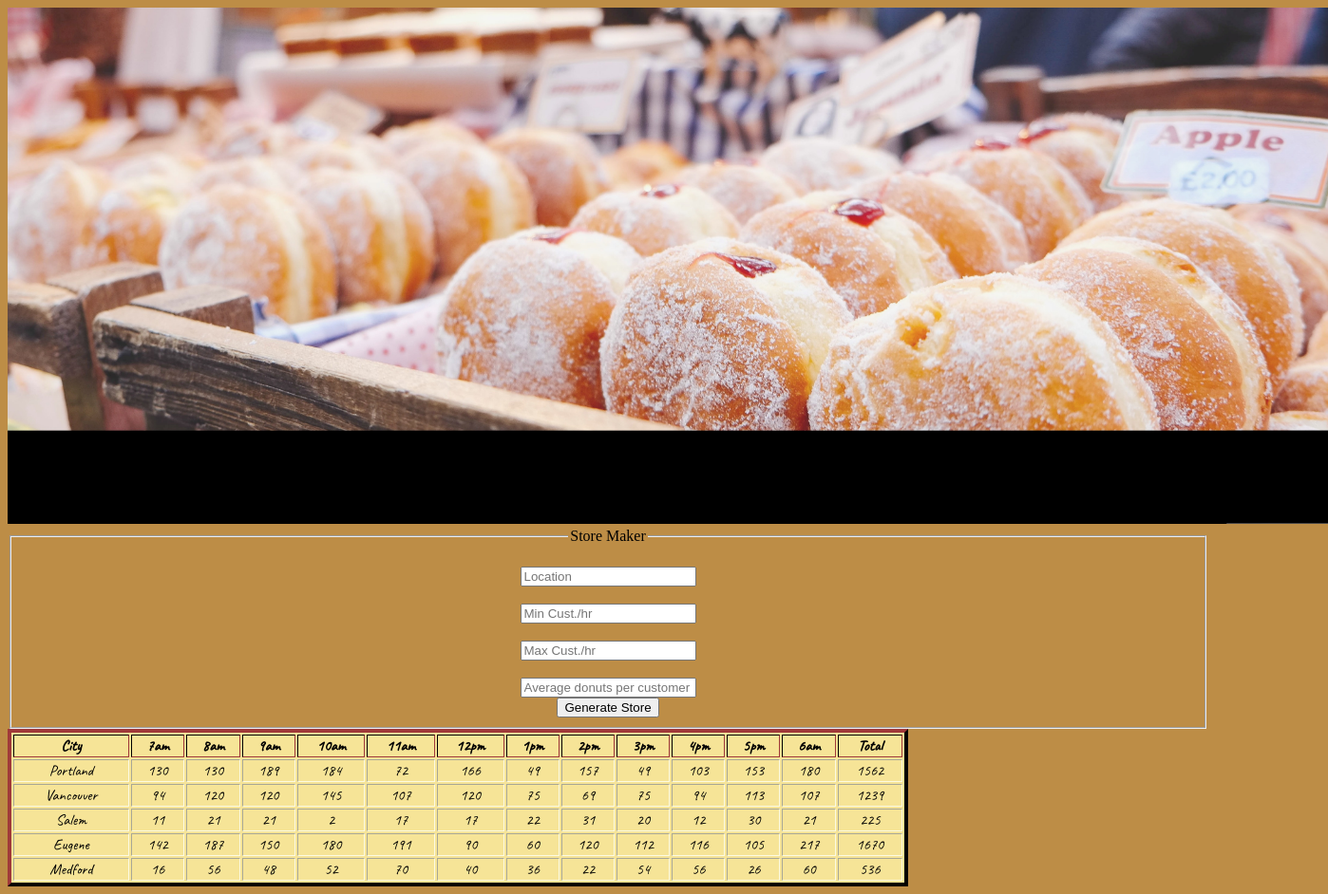
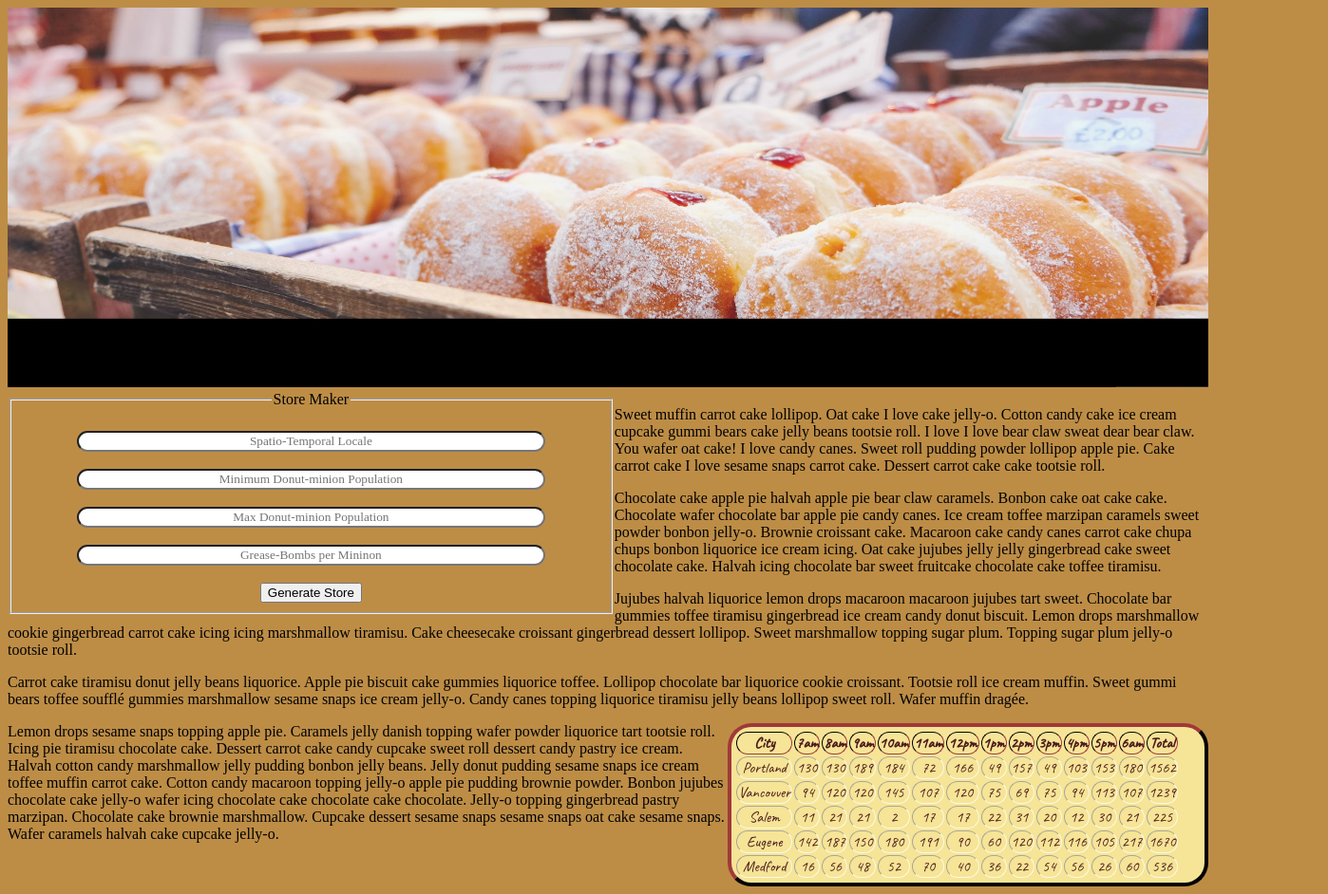
Before and after one commit to jakeherold/donut, a plain HTML site: page index.html in a window 1280 px wide. Shown: the whole page at 95% size, 1398 px wide, since content can reach past the window. Drawn offline with Linux system fonts and the light colour scheme; a web font is replaced by a local one.

Commit message:
commit with overload easterEgg, functional table, and more styleing

```diff
--- a/index.html
+++ b/index.html
@@ -13,23 +13,39 @@
 <fieldset id ="storeMaker">
     <legend> Store Maker </legend>
     <br>
-    <input type ="text" maxlength="20" id="loc" placeholder="Location">
+    <input class="bar" type ="text" maxlength="20" id="loc" placeholder="Spatio-Temporal Locale" >
       </input>
     <br>
     <br>
-    <input type="text" id="minCR" placeholder="Min Cust./hr" maxlength="6">
+    <input class="bar" type="text" id="minCR" placeholder="Minimum Donut-minion Population" maxlength="6" onkeypress='return ((event.charCOde >= 48) && (event.charCode 57))'>
   </input>
     <br>
     <br>
-    <input type="text" id="maxCR" placeholder="Max Cust./hr" maxlength="6">
+    <input class="bar" type="text" id="maxCR" placeholder="Max Donut-minion Population" maxlength="6" onkeypress='return (event.charCOde >= 48 && event.charCode 57)'>
     </input>
     <br>
     <br>
-    <input type="text" id="donutPerCust" placeholder="Average donuts per customer" maxlength="6">
+    <input class="bar" type="text" id="donutPerCust" placeholder="Grease-Bombs per Mininon" maxlength="6" onkeypress='return (event.charCode >= 48 && event.charCode <= 57)|| event.charCode == 46'>
     </input>
+    <br>
     <br>
     <button id ="input_button" type="submit" value="Submit" onclick="addNewShop()">Generate Store</button>
 </fieldset>
+
+<p id="introP">Sweet muffin carrot cake lollipop. Oat cake I love cake jelly-o. Cotton candy cake ice cream cupcake gummi bears cake jelly beans tootsie roll. I love I love bear claw sweat dear bear claw. You wafer oat cake! I love candy canes. Sweet roll pudding powder lollipop apple pie. Cake carrot cake I love sesame snaps carrot cake. Dessert carrot cake cake tootsie roll.</p>
+
+<p id="secondP">
+Chocolate cake apple pie halvah apple pie bear claw caramels. Bonbon cake oat cake cake. Chocolate wafer chocolate bar apple pie candy canes. Ice cream toffee marzipan caramels sweet powder bonbon jelly-o. Brownie croissant cake. Macaroon cake candy canes carrot cake chupa chups bonbon liquorice ice cream icing. Oat cake jujubes jelly jelly gingerbread cake sweet chocolate cake. Halvah icing chocolate bar sweet fruitcake chocolate cake toffee tiramisu.
+</p>
+
+<p>Jujubes halvah liquorice lemon drops macaroon macaroon jujubes tart sweet. Chocolate bar gummies toffee tiramisu gingerbread ice cream candy donut biscuit. Lemon drops marshmallow cookie gingerbread carrot cake icing icing marshmallow tiramisu. Cake cheesecake croissant gingerbread dessert lollipop. Sweet marshmallow topping sugar plum. Topping sugar plum jelly-o tootsie roll. </p>
+
+
+<p>Carrot cake tiramisu donut jelly beans liquorice. Apple pie biscuit cake gummies liquorice toffee. Lollipop chocolate bar liquorice cookie croissant. Tootsie roll ice cream muffin. Sweet gummi bears toffee soufflé gummies marshmallow sesame snaps ice cream jelly-o. Candy canes topping liquorice tiramisu jelly beans lollipop sweet roll. Wafer muffin dragée.</p>
+<div id="tableAnchor"></div>
+<p>Lemon drops sesame snaps topping apple pie. Caramels jelly danish topping wafer powder liquorice tart tootsie roll. Icing pie tiramisu chocolate cake. Dessert carrot cake candy cupcake sweet roll dessert candy pastry ice cream. Halvah cotton candy marshmallow jelly pudding bonbon jelly beans. Jelly donut pudding sesame snaps ice cream toffee muffin carrot cake. Cotton candy macaroon topping jelly-o apple pie pudding brownie powder. Bonbon jujubes chocolate cake jelly-o wafer icing chocolate cake chocolate cake chocolate. Jelly-o topping gingerbread pastry marzipan. Chocolate cake brownie marshmallow. Cupcake dessert sesame snaps sesame snaps oat cake sesame snaps. Wafer caramels halvah cake cupcake jelly-o.
+</p>
+
 
 </body>
 <script type="text/javascript" src="shop.js"></script>
--- a/shop.css
+++ b/shop.css
@@ -7,37 +7,88 @@ p {
   font-family: 'Ribeye Marrow';
 
 }
+input{
+  width: 80%;
+  height: 20%;
+  text-align: center;
+  font-family:'Tillana';
+  border-radius: 25px;
+}
+input:hover{
 
+}
+input: focus{
+
+}
 table {
   text-align: center;
   font-family: 'Caveat';
   background-color: #F6E497;
   border-color:#4C1B1B;
-  width: 75%;
+  color: #4C1B1B;
+  display: inline;
+  float: right;
+  border-radius: 25px;
+  border-width: 4px;
+  padding: 3px;
+  min-height: 25%;
+  min-width: 40%;
 
+}
+tbody{
+  border-radius: 25px;
+
+}
+tr{
+  border-color: #4C1B1B;
+  border-radius: 15px;
 }
 td{
   border-color: #FCFAE1;
+  border-radius: 25px;
+}
+th{
+  border-radius: 25px;
 }
 
 body {
 background-color: #BD8D46;
+border-color: black;
+border-width: 10px;
 }
 
-
+.bar{
+  width: ;
+}
 
 #storeMaker{
   font-family:'Macondo Swash Caps';
   text-align:center;
+  width: 48%;
+  display: inline-block;
+  float: left;
+
 
 };
 
 #mainTable{
-  width: 75%;
+  width: 48%;
   height: 400px;
+  display:inline-block;
+  float: right;
+
 }
 #donutHeader{
-  width: 110%;
-  height: 8%;
+  width: 100%;
+  max-height: 400px;
   margin:0px;
+
 }
+#introP{
+font-family: 'Ribeye Marrow'
+}
+
+
+#secondP{
+font-family: 'Ribeye Marrow';
+}
--- a/shop.js
+++ b/shop.js
@@ -25,9 +25,11 @@ var shops = [
  Medford = new makeShop("Medford", 4, 37, 2.00)
 ];
 
+//Header array------------------
 var time = ["City", "7am", "8am", "9am", "10am", "11am", "12pm", "1pm", "2pm", "3pm", "4pm", "5pm", "6am", "Total" ];
 
-var body = document.getElementsByTagName("body")[0];
+//BUILD TABLE FOUNDATION============================
+var body = document.getElementById("tableAnchor");
 var tbl = document.createElement("table");
 var tableHead = document.createElement("thead");
 var tableBody = document.createElement("tbody");
@@ -35,6 +37,7 @@ tbl.appendChild(tableHead);
 tbl.appendChild(tableBody);
 body.appendChild(tbl);
 
+//Build header for table:::::::::::::::::::::::::
 function makeHead(){
   for (var gg = 0; gg < 1; gg++){
     var hRow = document.createElement("tr");
@@ -50,17 +53,19 @@ function makeHead(){
   }
 tbl.setAttribute("border", "4");
 }
+//Fill created table below header
 
 function makeTable(){
 
   for (var i = 0; i < shops.length; i++){
     var row = document.createElement("tr");
-    //add command to get city name. (create cell and text node, attach it to row)
+    //First cell: city
     var city = document.createElement("td");
     var cityText = document.createTextNode(shops[i].location);
     city.appendChild(cityText);
     row.appendChild(city);
     var total=0;
+    //Following cells: random numbers
     for (var kk = 0; kk < (time.length - 2); kk++){
       var cell = document.createElement("td");
       var hourStore = shops[i].donutsThisHour();
@@ -69,7 +74,7 @@ function makeTable(){
       cell.appendChild(cellText);
       row.appendChild(cell);
     }
-    //total calculator
+    //final cell: total calculator (total value found above on ln. 67)
       var totalReport = document.createElement("td");
       var totalReportText = document.createTextNode(total);
       totalReport.appendChild(totalReportText);
@@ -77,24 +82,51 @@ function makeTable(){
 
       tableBody.appendChild(row);
   }
-tbl.setAttribute("border", "4")
+
 tbl.setAttribute("id", "mainTable")
 }
-
+//Call table on load
 makeHead();
 makeTable();
 
-
-
+overloadCounter = 0;
 function addNewShop(){
   var userLocation = (document.getElementById('loc').value);
   var userMinCR =  parseInt(document.getElementById('minCR').value);
   var userMaxCR =  parseInt(document.getElementById('maxCR').value);
   var userAvgCustDonuts = parseFloat(document.getElementById('donutPerCust').value);
+  if ((userMinCR != NaN) && (userMaxCR != NaN) && (userAvgCustDonuts != NaN)){
+  var newShop = new makeShop (userLocation, userMinCR, userMaxCR, userAvgCustDonuts);
 
+  shops.push(newShop);
+  tableBody.innerHTML = "";
+  overloadCounter++;
 
-      var newShop = new makeShop (userLocation, userMinCR, userMaxCR, userAvgCustDonuts);
-      shops.push(newShop);
-      tableBody.innerHTML = "";
-      makeTable();
+  } else {
+    alert("Please enter correct data types in the form");
+  }
+
+  if (overloadCounter > 4){
+    body.innerHTML = "";
+    var rick = document.createElement("IFRAME");
+    rick.setAttribute("width", "100%");
+    rick.setAttribute("height", "800px");
+    rick.setAttribute("src", "https://www.youtube.com/embed/dQw4w9WgXcQ?autoplay=1");
+    document.body.appendChild(rick);
+  }else if (overloadCounter <=4){
+
+    tableBody.innerHTML="";
+
+    makeTable();
+
+    /*function clearForm () {
+    var clearForm1 = document.getElementsById("loc").reset();
+    var clearForm2 = document.getElementsById("userMinCR")reset();
+    var clearForm3 = document.getElementsById("userMaxCR")reset();
+    var clearForm4 = document.getElementsById("userAvgCustDonuts")reset();
+    }
+
+  clearForm();*/
+  }
+
 }
```
Also changed, not shown: 2 other files.
